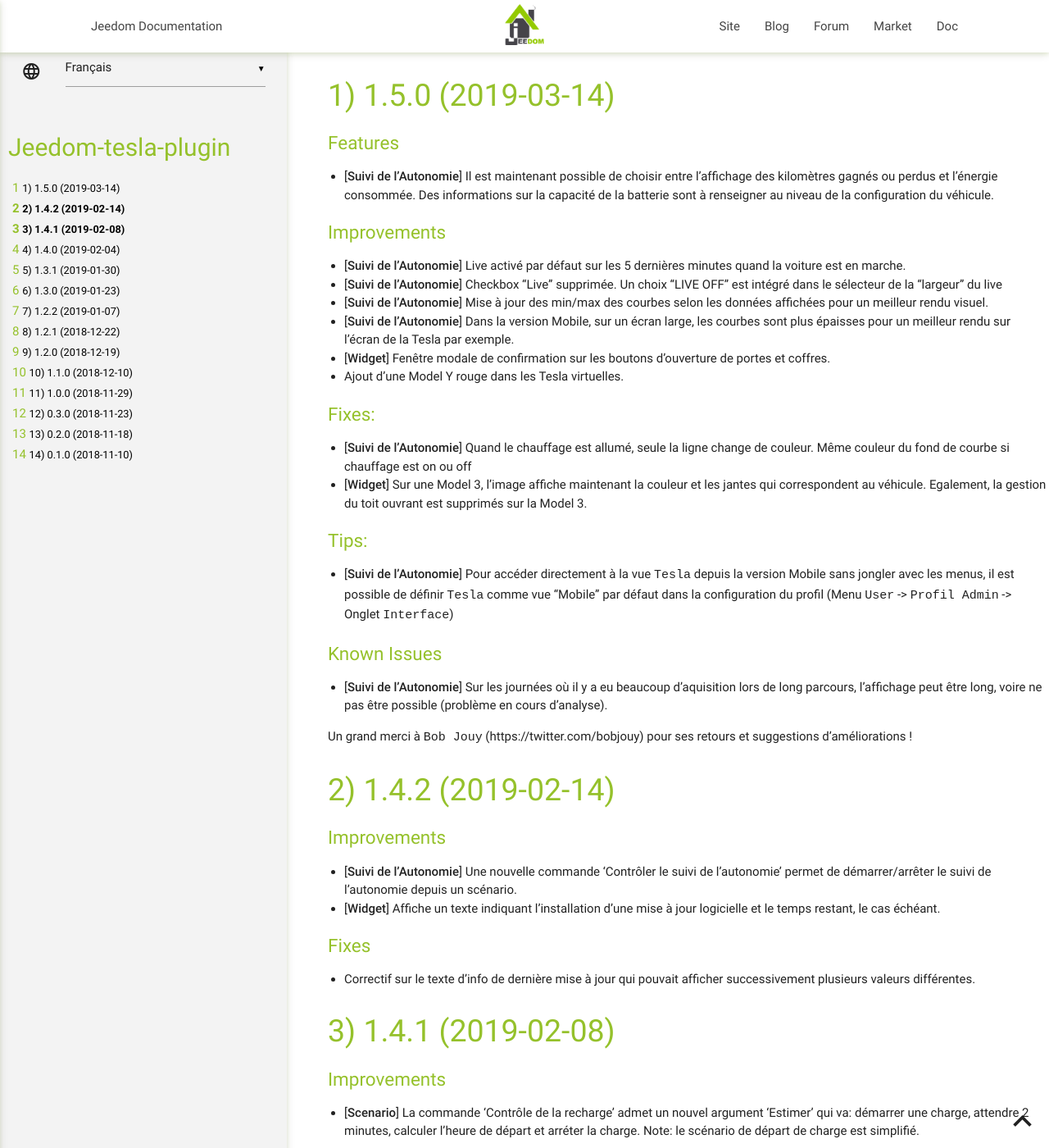
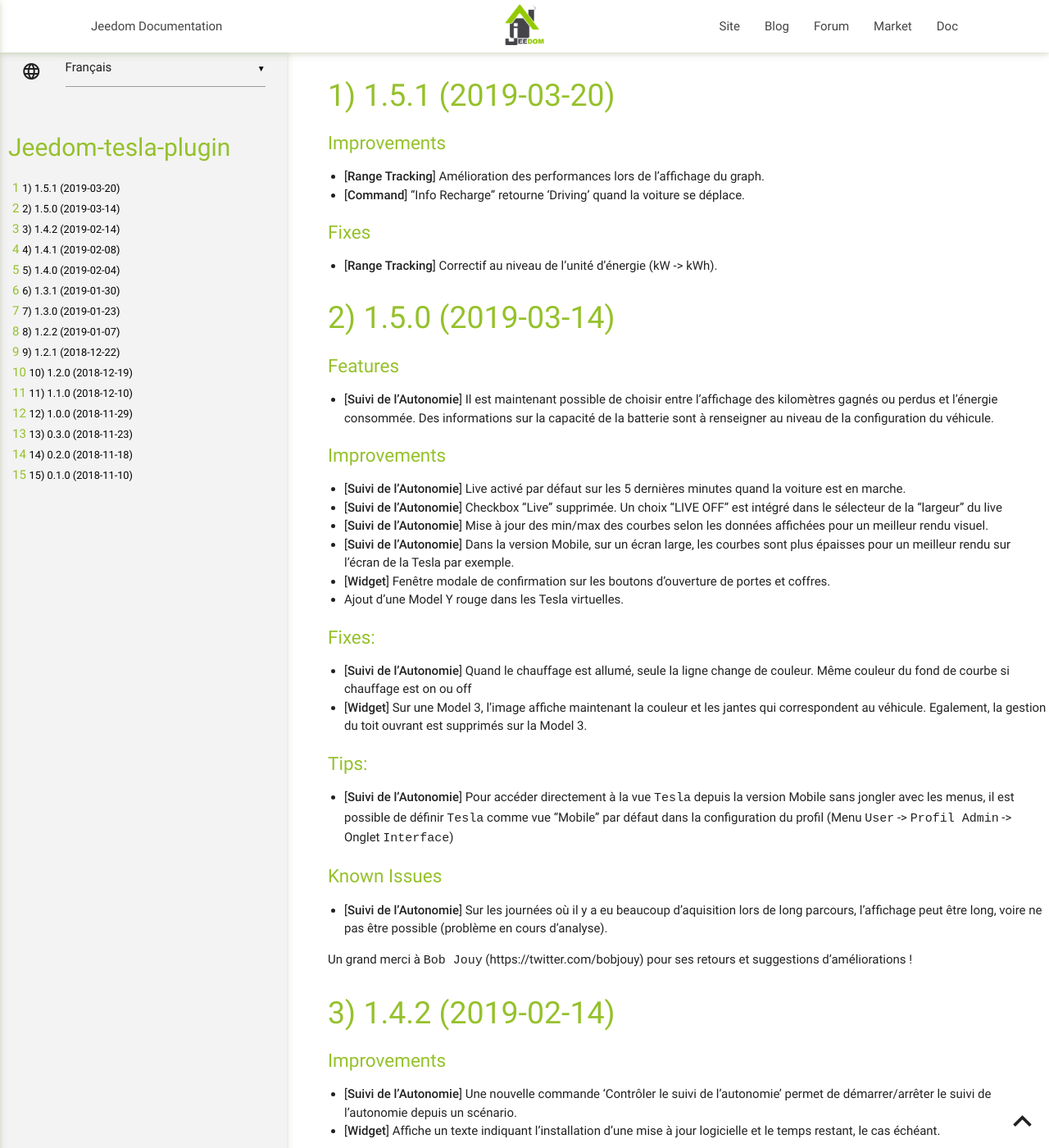
Before and after one commit to vercorsio/jeedom-tesla-plugin, a Jekyll site: the page built from fr_FR/changelog.md, in a window 1280 px wide and 1400 px high. Shown: the whole window at 82% size. Built offline with Jekyll 4.4.1, drawn with Linux system fonts in a browser that asks for light colours; our own code applies the rules of GitHub Pages for plain Markdown files; some of the changed text lies outside the part shown.

Commit message:
Doc and changelog for 1.5.1

```diff
--- a/fr_FR/changelog.md
+++ b/fr_FR/changelog.md
@@ -1,3 +1,13 @@
+<a name="1.5.1"></a>
+# 1.5.1 (2019-03-20)
+
+### Improvements
+ * [**Range Tracking**] Amélioration des performances lors de l'affichage du graph.
+ * [**Command**] "Info Recharge" retourne 'Driving' quand la voiture se déplace.
+
+### Fixes
+ * [**Range Tracking**] Correctif au niveau de l'unité d'énergie (kW -> kWh).
+
 <a name="1.5.0"></a>
 # 1.5.0 (2019-03-14)
 
@@ -5,7 +15,6 @@
 * [**Suivi de l'Autonomie**] Il est maintenant possible de choisir entre l'affichage des kilomètres gagnés ou perdus et l'énergie consommée. Des informations sur la capacité de la batterie sont à renseigner au niveau de la configuration du véhicule.
 
 ### Improvements
-
  * [**Suivi de l'Autonomie**] Live activé par défaut sur les 5 dernières minutes quand la voiture est en marche.
  * [**Suivi de l'Autonomie**] Checkbox "Live" supprimée. Un choix "LIVE OFF" est intégré dans le sélecteur de la "largeur" du live
  * [**Suivi de l'Autonomie**] Mise à jour des min/max des courbes selon les données affichées pour un meilleur rendu visuel.
```
Also changed, not shown: en_US/changelog.md (+10 -1 lines), en_US/index.md (+1 -1 lines), fr_FR/index.md (+1 -1 lines).
